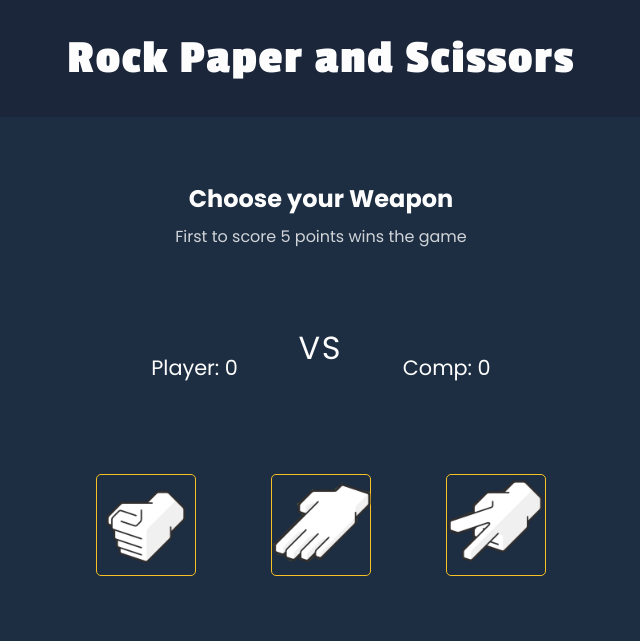
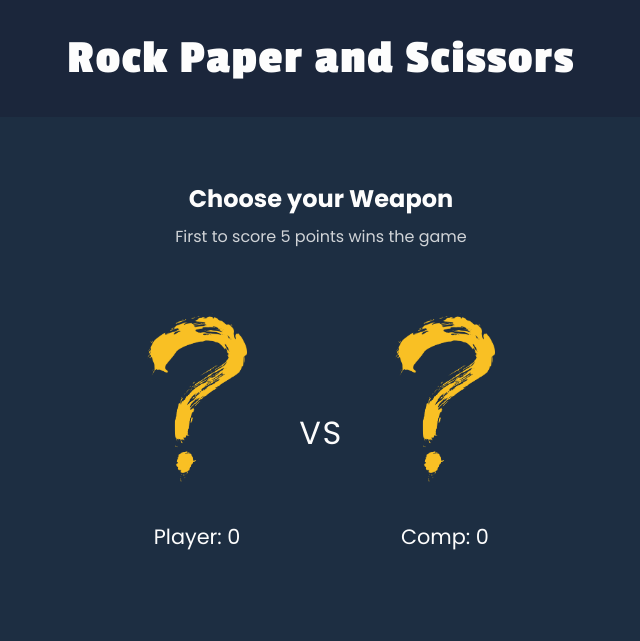
Before and after one commit to OsiusKara/Rock-Paper-Scissors, a plain HTML site: page index.html in a window 1280 px wide. Shown: the top 641 px of the page, without its empty margins (319-959 px from the left). Drawn offline with Linux system fonts and the light colour scheme; the site is published under a folder, as on GitHub Pages, so addresses that start at the root find nothing.

Commit message:
fixed typo in image directory

```diff
--- a/index.html
+++ b/index.html
@@ -30,7 +30,7 @@
         <div class="scores">
           <div class="score">
             <div class="scorebox1">
-              <img src="/images/question.png" alt="" />
+              <img src="./images/question.png" alt="" />
               <div id="player-weapon"></div>
               <p id="player-score">Player: 0</p>
             </div>
@@ -39,7 +39,7 @@
 
           <div class="score">
             <div class="scorebox2">
-              <img src="/images/question.png" alt="" />
+              <img src="./images/question.png" alt="" />
               <div id="comp-weapon"></div>
               <p id="comp-score">Comp: 0</p>
             </div>
```
